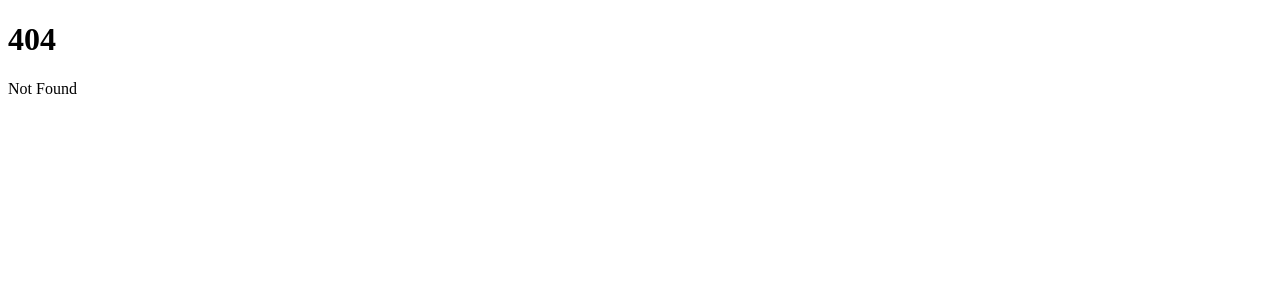
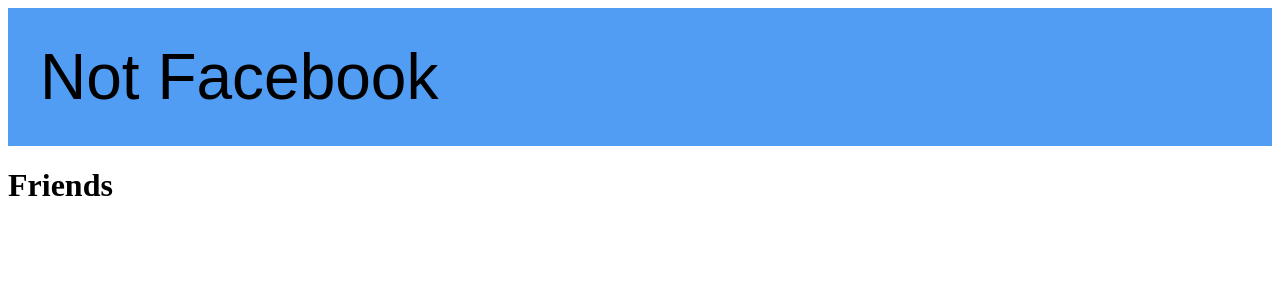
Before and after one commit to danejcamacho/Facebook-Clone-CPSC362, a SvelteKit app in the folder facebook-clone/: page /friends in a window 1280 px wide. Before the commit this address had no page. Shown: the top 300 px of the page. Built offline with nearby package versions, Linux system fonts and the light colour scheme.

Commit message:
basic layout

```diff
--- /dev/null
+++ b/facebook-clone/src/routes/+layout.svelte
@@ -0,0 +1,27 @@
+
+
+<div class="header">
+    <div class="main-header">
+
+        <div class="title">
+           Not Facebook
+        </div>
+    </div>
+</div>
+
+
+
+
+<style>
+  .main-header{
+        background-color: #519df4;
+        padding: 2rem;
+    }
+
+    .title{
+        font-family: Arial, Helvetica, sans-serif;
+        font-size: 4rem;
+    }
+</style>
+
+<slot></slot>
--- /dev/null
+++ b/facebook-clone/src/routes/friends/+page.svelte
@@ -0,0 +1,5 @@
+<script>
+    /** @type {import('./$types').PageData} */
+    export let data;
+</script>
+<h1> Friends </h1>
```
Also changed, not shown: facebook-clone/src/routes/+page.svelte (+1 -20 lines), facebook-clone/src/routes/about/+page.svelte (added, +8 -0 lines).
